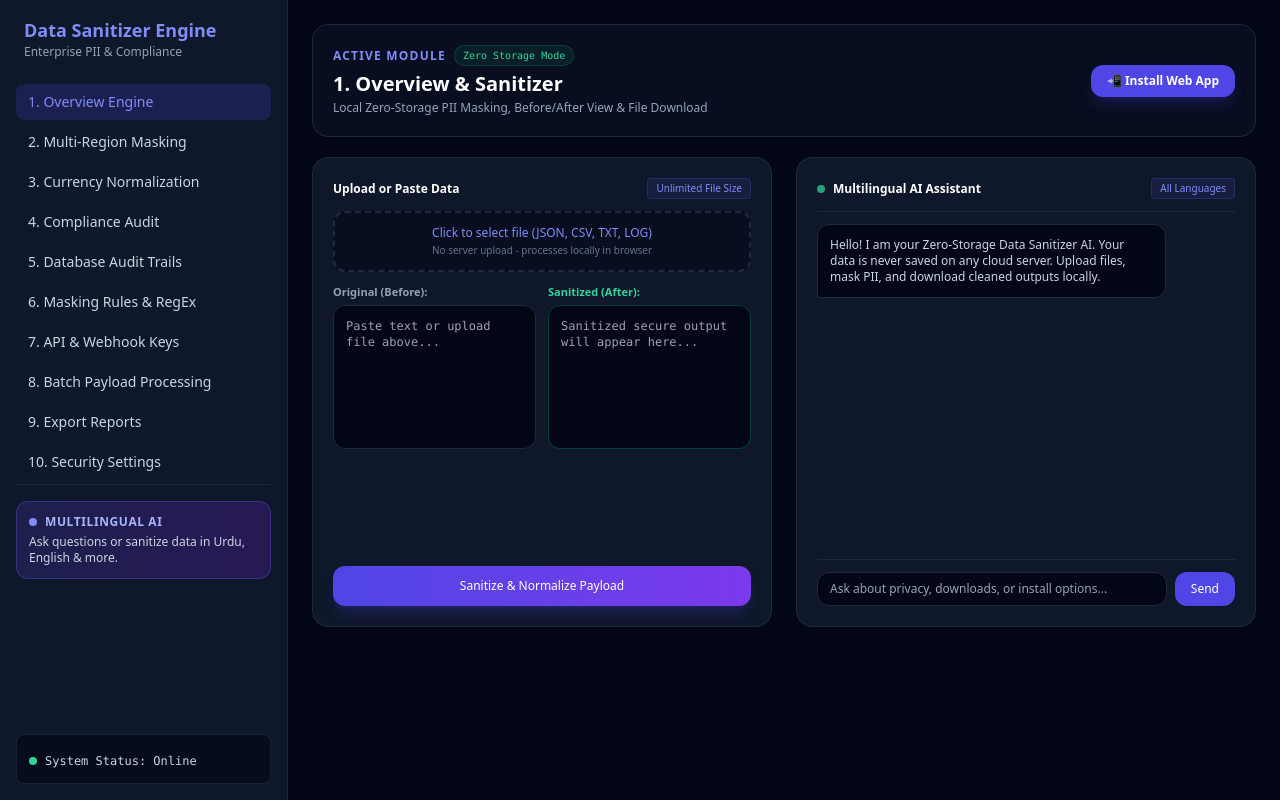
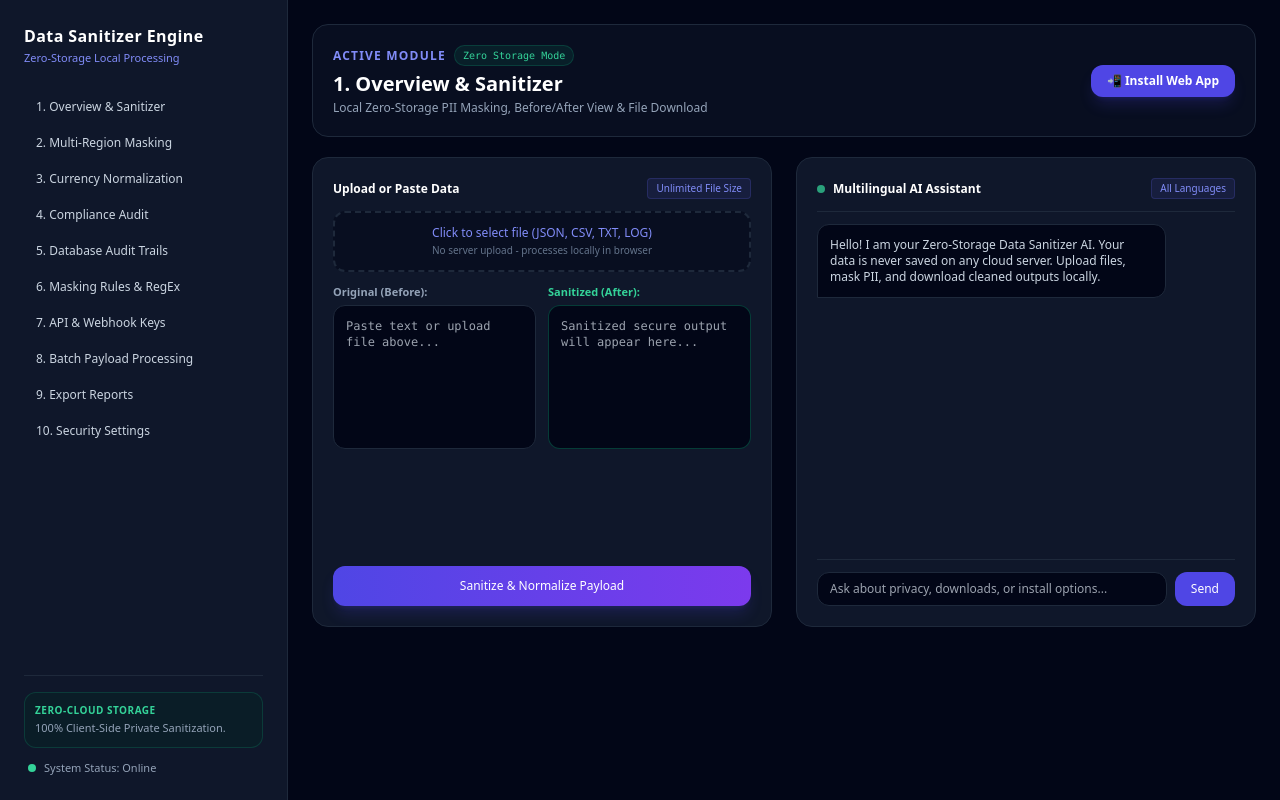
Before and after one commit to nabeehazaghumali-afk/global-data-sanitizer, a Next.js app: page / in a window 1280 px wide. Built offline with nearby package versions, Linux system fonts and the light colour scheme.

Commit message:
Update layout.js

```diff
--- a/app/layout.js
+++ b/app/layout.js
@@ -1,55 +1,64 @@
 import './globals.css';
+import Link from 'next/link';
 
 export const metadata = {
   title: 'Global Data Sanitizer & Currency Normalization',
-  description: 'Enterprise Zero Trust PII Masking & Compliance Engine',
+  description: 'Zero Trust Enterprise PII Masking Engine',
+  manifest: '/manifest.json',
 };
 
 export default function RootLayout({ children }) {
+  const modules = [
+    { id: 0, title: "1. Overview & Sanitizer" },
+    { id: 1, title: "2. Multi-Region Masking" },
+    { id: 2, title: "3. Currency Normalization" },
+    { id: 3, title: "4. Compliance Audit" },
+    { id: 4, title: "5. Database Audit Trails" },
+    { id: 5, title: "6. Masking Rules & RegEx" },
+    { id: 6, title: "7. API & Webhook Keys" },
+    { id: 7, title: "8. Batch Payload Processing" },
+    { id: 8, title: "9. Export Reports" },
+    { id: 9, title: "10. Security Settings" }
+  ];
+
   return (
     <html lang="en">
-      <body className="bg-slate-950 text-slate-100 min-h-screen flex">
-        {/* Left Sidebar Navigation */}
-        <aside className="w-72 bg-slate-900 border-r border-slate-800 p-4 flex flex-col justify-between hidden md:flex">
+      <body className="bg-slate-950 text-slate-100 flex h-screen overflow-hidden font-sans">
+        {/* Sidebar */}
+        <aside className="w-72 bg-slate-900 border-r border-slate-800 flex flex-col justify-between p-6 hidden md:flex">
           <div>
-            <div className="mb-6 px-2">
-              <h1 className="font-bold text-lg text-indigo-400">Data Sanitizer Engine</h1>
-              <p className="text-xs text-slate-400">Enterprise PII & Compliance</p>
+            <div className="mb-6">
+              <h1 className="text-base font-bold text-white tracking-wide">Data Sanitizer Engine</h1>
+              <p className="text-[11px] text-indigo-400 font-medium mt-0.5">Zero-Storage Local Processing</p>
             </div>
 
-            <nav className="space-y-1 text-sm">
-              <a href="/" className="block px-3 py-2 rounded-lg bg-indigo-600/20 text-indigo-400 font-medium">1. Overview Engine</a>
-              <a href="/" className="block px-3 py-2 rounded-lg hover:bg-slate-800 text-slate-300">2. Multi-Region Masking</a>
-              <a href="/" className="block px-3 py-2 rounded-lg hover:bg-slate-800 text-slate-300">3. Currency Normalization</a>
-              <a href="/" className="block px-3 py-2 rounded-lg hover:bg-slate-800 text-slate-300">4. Compliance Audit</a>
-              <a href="/" className="block px-3 py-2 rounded-lg hover:bg-slate-800 text-slate-300">5. Database Audit Trails</a>
-              <a href="/" className="block px-3 py-2 rounded-lg hover:bg-slate-800 text-slate-300">6. Masking Rules & RegEx</a>
-              <a href="/" className="block px-3 py-2 rounded-lg hover:bg-slate-800 text-slate-300">7. API & Webhook Keys</a>
-              <a href="/" className="block px-3 py-2 rounded-lg hover:bg-slate-800 text-slate-300">8. Batch Payload Processing</a>
-              <a href="/" className="block px-3 py-2 rounded-lg hover:bg-slate-800 text-slate-300">9. Export Reports</a>
-              <a href="/" className="block px-3 py-2 rounded-lg hover:bg-slate-800 text-slate-300">10. Security Settings</a>
-
-              {/* Left Sidebar AI Assistant Highlight */}
-              <div className="pt-4 mt-4 border-t border-slate-800">
-                <div className="p-3 bg-gradient-to-r from-indigo-900/40 to-violet-900/40 border border-indigo-500/30 rounded-xl">
-                  <div className="flex items-center space-x-2 mb-1">
-                    <span className="w-2 h-2 rounded-full bg-indigo-400 animate-pulse"></span>
-                    <span className="text-xs font-bold text-indigo-300 uppercase tracking-wider">Multilingual AI</span>
-                  </div>
-                  <p className="text-xs text-slate-300">Ask questions or sanitize data in Urdu, English & more.</p>
-                </div>
-              </div>
+            <nav className="space-y-1 overflow-y-auto max-h-[calc(100vh-230px)] pr-1">
+              {modules.map((m) => (
+                <Link
+                  key={m.id}
+                  href={`/?tab=${m.id}`}
+                  className="flex items-center px-3 py-2 rounded-xl text-xs font-medium text-slate-300 hover:bg-slate-800 hover:text-white transition"
+                >
+                  <span>{m.title}</span>
+                </Link>
+              ))}
             </nav>
           </div>
 
-          <div className="p-3 bg-slate-950/60 rounded-lg border border-slate-800/80">
-            <span className="inline-block w-2 h-2 rounded-full bg-emerald-400 mr-2"></span>
-            <span className="text-xs text-slate-300 font-mono">System Status: Online</span>
+          <div className="space-y-3 pt-4 border-t border-slate-800">
+            <div className="bg-emerald-950/30 border border-emerald-500/20 p-2.5 rounded-xl">
+              <span className="text-[10px] font-bold uppercase tracking-wider text-emerald-400 block mb-0.5">Zero-Cloud Storage</span>
+              <p className="text-[11px] text-slate-400">100% Client-Side Private Sanitization.</p>
+            </div>
+            <div className="flex items-center space-x-2 text-[11px] text-slate-400 px-1">
+              <span className="w-2 h-2 rounded-full bg-emerald-400 animate-pulse"></span>
+              <span>System Status: Online</span>
+            </div>
           </div>
         </aside>
 
-        {/* Main Content Area */}
-        <main className="flex-1 p-6 overflow-y-auto">
+        {/* Main Area */}
+        <main className="flex-1 flex flex-col h-screen overflow-y-auto p-4 lg:p-6 bg-slate-950">
           {children}
         </main>
       </body>
```
